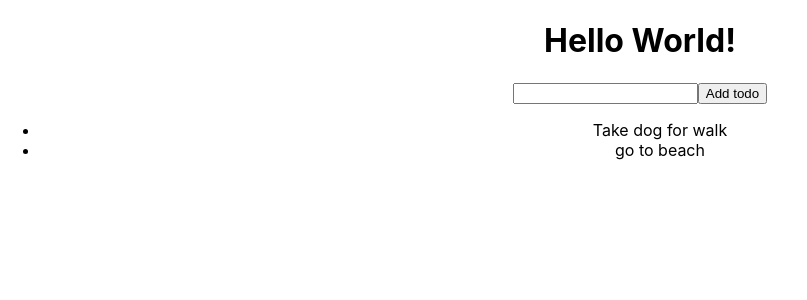
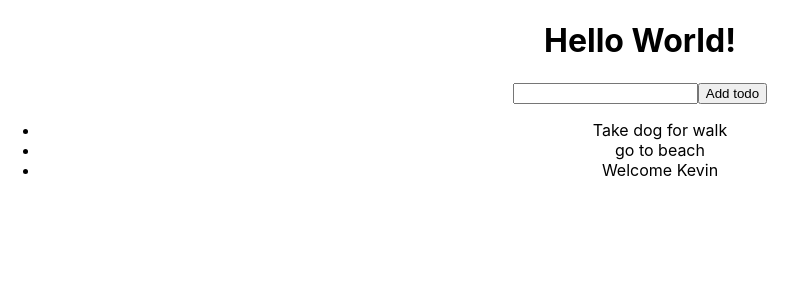
Before and after one commit to kevinjacob2001/To-do_FIREBASE, a React (Create React App) app: page / in a window 1280 px wide. Shown: the top 300 px of the page, without its empty margins (0-807 px from the left). Built offline with nearby package versions, Linux system fonts and the light colour scheme.

Commit message:
Added input field

```diff
--- a/src/App.js
+++ b/src/App.js
@@ -2,23 +2,24 @@ import React, { useState } from 'react';
 import './App.css';
 
 function App() {
-const [todos,setTodos]=useState(["Take dog for walk","go to beach"])
+const [todos,setTodos]=useState(["Take dog for walk","go to beach","Welcome Kevin"])
+const [input,setInput]=useState("")
+console.log(input);
+
 
   return (
     <div className="App">
 
           <h1>Hello World!</h1>
-          <input></input>
+          <input value={input} onChange={event=>setInput(event.target.value)}/>
           <button>Add todo</button>
 
           <ul>
-
             {todos.map((todo)=>{
               return(
                 <li>{todo}</li>
               )
             })}
-
           </ul>
 
     </div>
```
